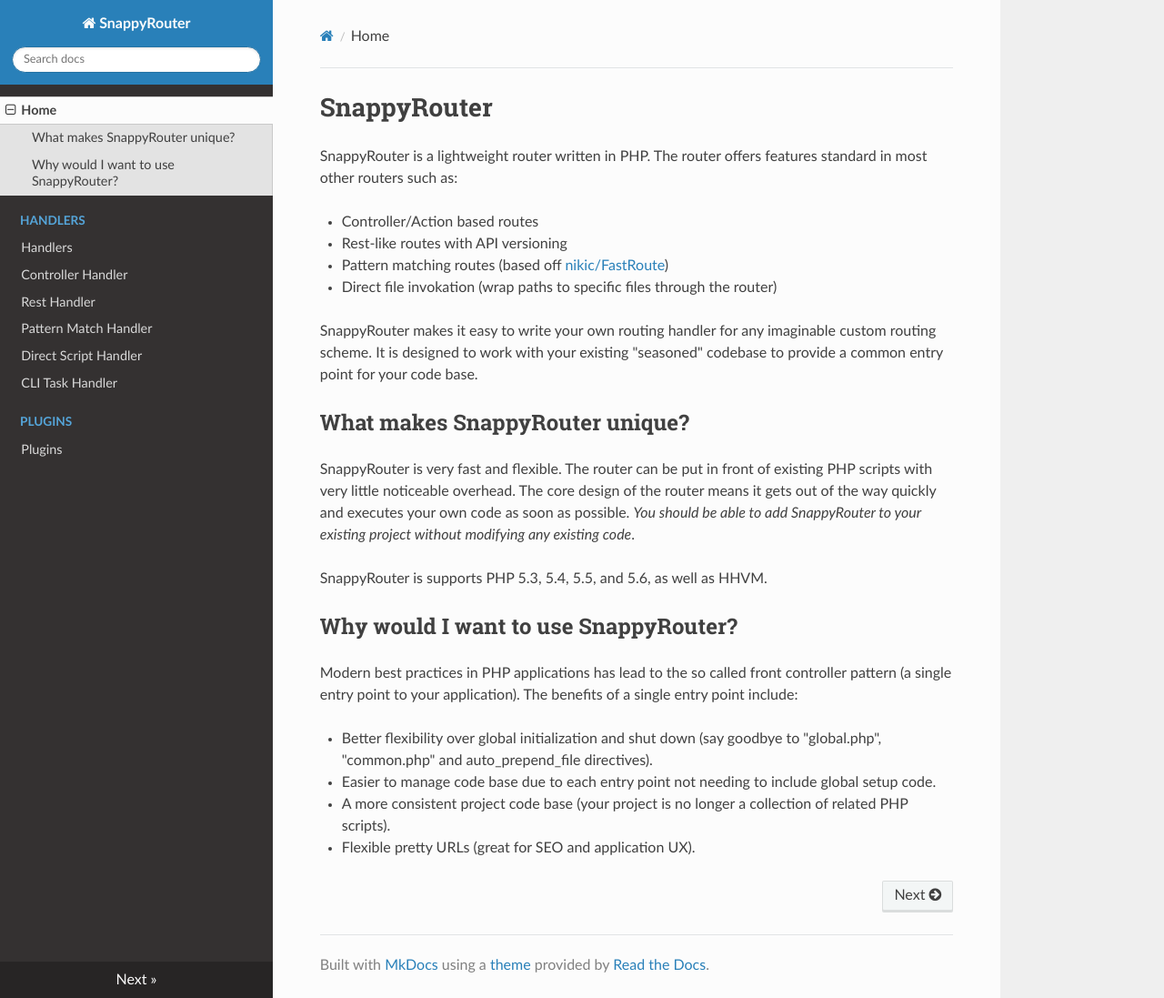
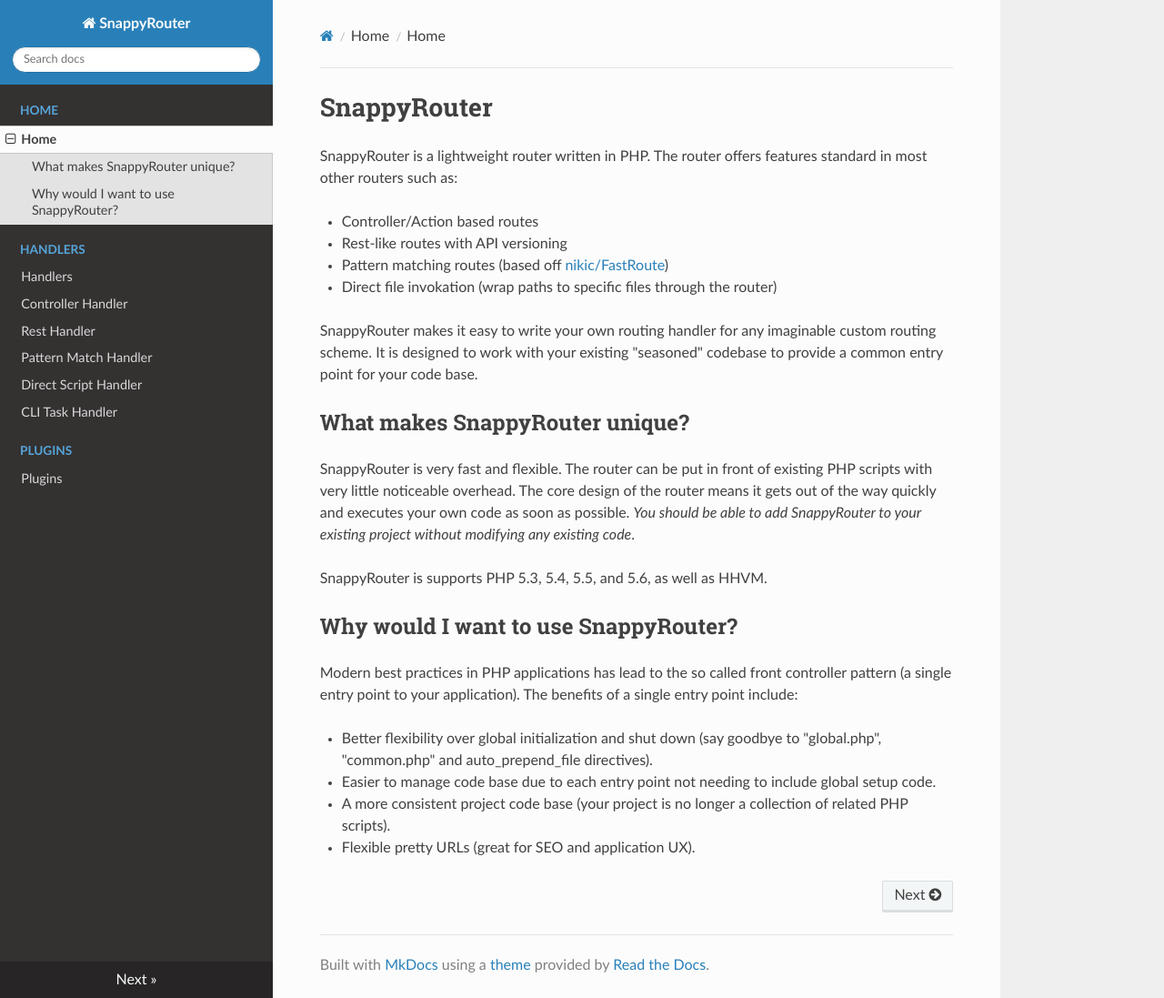
Before and after one commit to Vectorface/SnappyRouter, an MkDocs documentation site: the page built from docs/index.md, in a window 1280 px wide and 1097 px high. Shown: the whole window at 91% size. Built offline with MkDocs 1.6.1, drawn with Linux system fonts in a browser that asks for light colours; nearby versions of some CDN libraries; old or Windows-style settings are respelled for this version of MkDocs.

Commit message:
Put a header for the home documentation page in the navigation.

```diff
--- a/mkdocs.yml
+++ b/mkdocs.yml
@@ -1,6 +1,6 @@
 site_name: 'SnappyRouter'
 pages:
--   ['index.md', 'Home']
+-   ['index.md', 'Home', 'Home']
 -   ['handlers/index.md', 'Handlers', 'Handlers']
 -   ['handlers/controller_handler.md', 'Handlers', 'Controller Handler']
 -   ['handlers/rest_handler.md', 'Handlers', 'Rest Handler']
```
